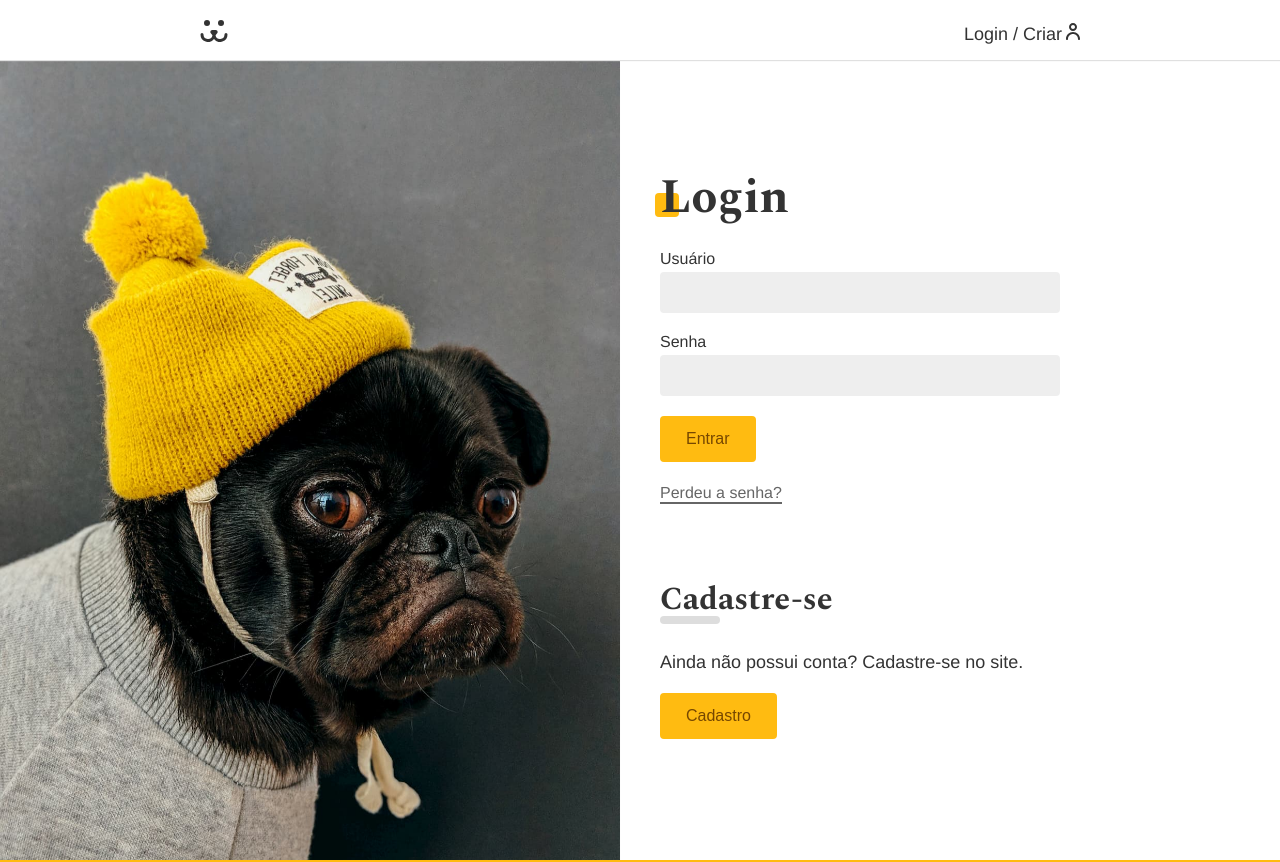
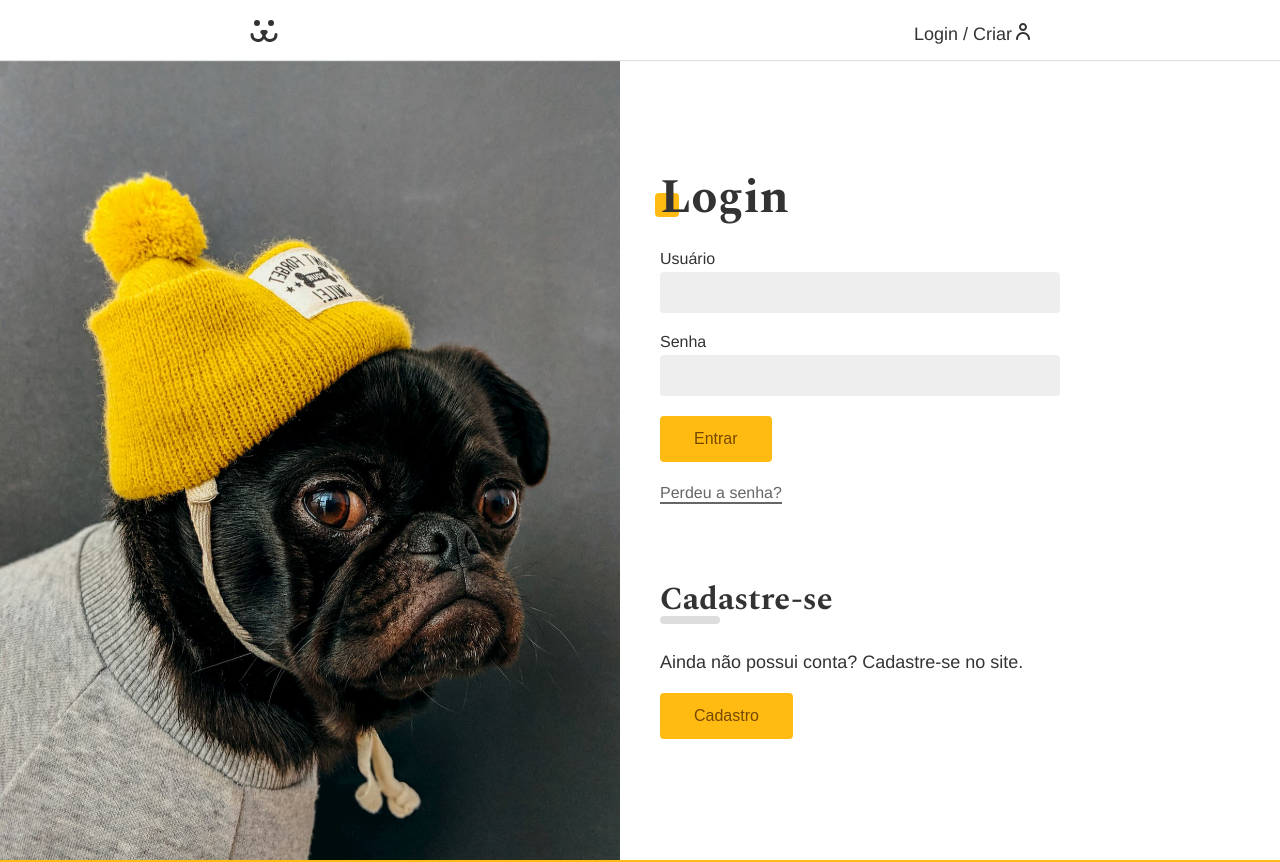
Before and after one commit to gustavogularte/projeto-dogs, a React (Vite) app: page /login in a window 1280 px wide. Shown: the top 862 px of the page. Built offline with nearby package versions, Linux system fonts and the light colour scheme; the HTML template or start-up script is replaced by a standard one.

Commit message:
input / button

```diff
--- a/src/App.css
+++ b/src/App.css
@@ -39,7 +39,7 @@ a {
 }
 
 .container {
-  max-width: 90rem;
+  max-width: 80rem;
   margin: 0 auto;
   padding-left: 1rem;
   padding-right: 1rem;
--- a/src/Componentes/Forms/Button.module.css
+++ b/src/Componentes/Forms/Button.module.css
@@ -2,7 +2,7 @@
   display: block;
   background-color: var(--cor-p-1);
   border: 0.2rem solid var(--cor-p-1);
-  padding: 1.2rem 2.4rem;
+  padding: 1.2rem 3.2rem;
   border-radius: 0.4rem;
   color: #764701;
   font-size: 1.6rem;
--- a/src/Componentes/Forms/Input.module.css
+++ b/src/Componentes/Forms/Input.module.css
@@ -18,6 +18,18 @@
   width: 100%;
 }
 
+.input[type="file"] {
+  background-color: #fff;
+  border: none;
+  padding: 0;
+  font-size: 1.6rem;
+}
+
+.input[type="file"]:hover {
+  border-color: initial;
+  box-shadow: initial;
+}
+
 .input:hover,
 .input:focus {
   border-color: var(--cor-p-1);
--- a/src/Componentes/User/User.module.css
+++ b/src/Componentes/User/User.module.css
@@ -2,3 +2,7 @@
 .user form {
   height: 100vh;
 }
+
+.user form {
+  max-width: 40rem;
+}
--- a/src/Componentes/User/UserPostar.jsx
+++ b/src/Componentes/User/UserPostar.jsx
@@ -2,6 +2,7 @@ import React from 'react'
 import Input from '../Forms/Input'
 import useForm from '../../Hooks/useForm';
 import Button from '../Forms/Button';
+import styles from './User.module.css'
 
 const UserPostar = () => {
   const nome = useForm();
@@ -13,7 +14,7 @@ const UserPostar = () => {
       <Input label='Nome' type='text' />
       <Input label='Peso' type='text' />
       <Input label='Idade' type='text' />
-      <input type='file' />
+      <Input type='file'/>
       <Button>Enviar</Button>
     </form>
   )
```
